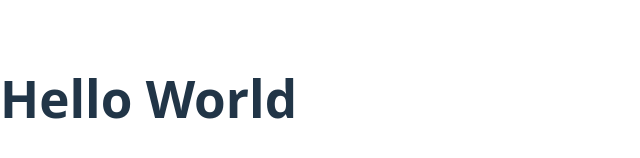
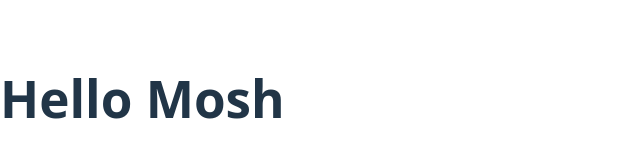
Before and after one commit to alybt/react_js_tutorial, a React (Vite) app in the folder react-tutorial-v2/vite-project/: page / in a window 1280 px wide. Shown: the part 302-460 px from the top of the page, without its empty margins (0-640 px from the left). Built offline with nearby package versions, Linux system fonts and the light colour scheme.

Commit message:
feat: v2: Variables

```diff
--- a/react-tutorial-v2/vite-project/src/Message.tsx
+++ b/react-tutorial-v2/vite-project/src/Message.tsx
@@ -1,5 +1,8 @@
 function Message(){
-    return <h1>Hello World</h1>;
+    const name = 'Mosh';
+    if (name)
+        return <h1>Hello {name}</h1>;
+    return <h1>Hello New World</h1>;
 }
 
 export default Message;
```
